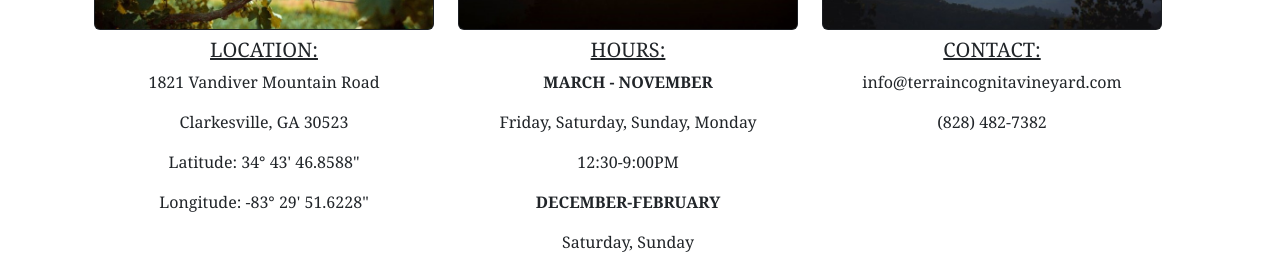
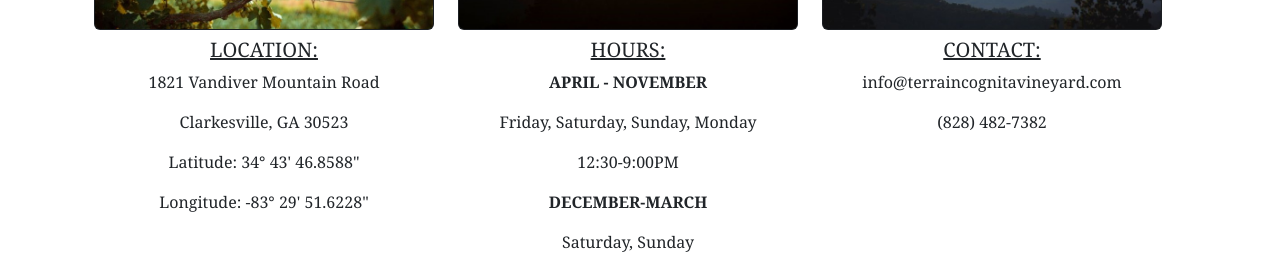
Before and after one commit to tors10e/terra, a React (Create React App) app: page / in a window 1280 px wide. Shown: the part 1505-1769 px from the top of the page. Built offline with nearby package versions, Linux system fonts and the light colour scheme.

Commit message:
Updated seasons

```diff
--- a/src/home/footer.js
+++ b/src/home/footer.js
@@ -14,11 +14,11 @@ export function Footer(props) {
             </Col>
             <Col>
                 <h5 class="footer-heading">HOURS:</h5>
-                <p class="footer-subheading">MARCH - NOVEMBER</p>
+                <p class="footer-subheading">APRIL - NOVEMBER</p>
                 <p>Friday, Saturday, Sunday, Monday</p>
                 <p>12:30-9:00PM</p>
 
-                <p class="footer-subheading">DECEMBER-FEBRUARY</p>
+                <p class="footer-subheading">DECEMBER-MARCH</p>
                 <p>Saturday, Sunday</p>
                 <p>12:30-7:00PM</p>
             </Col>
```
